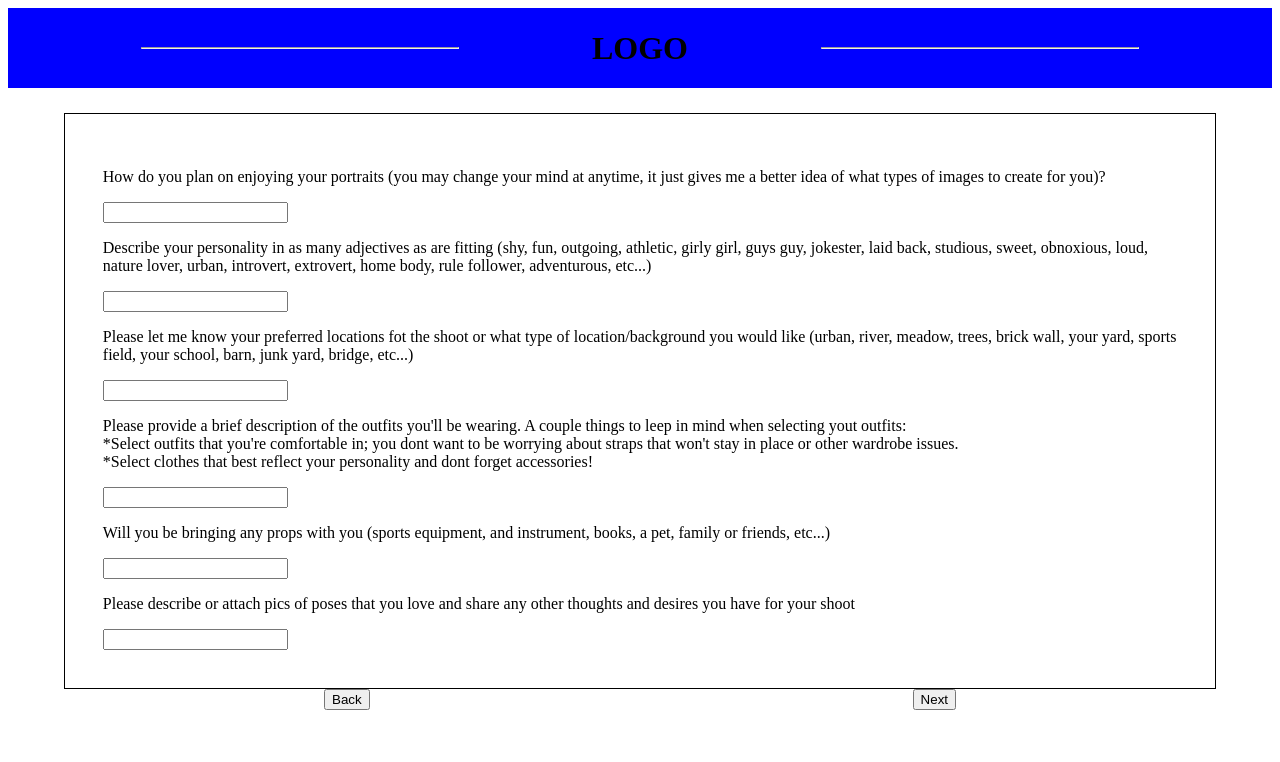
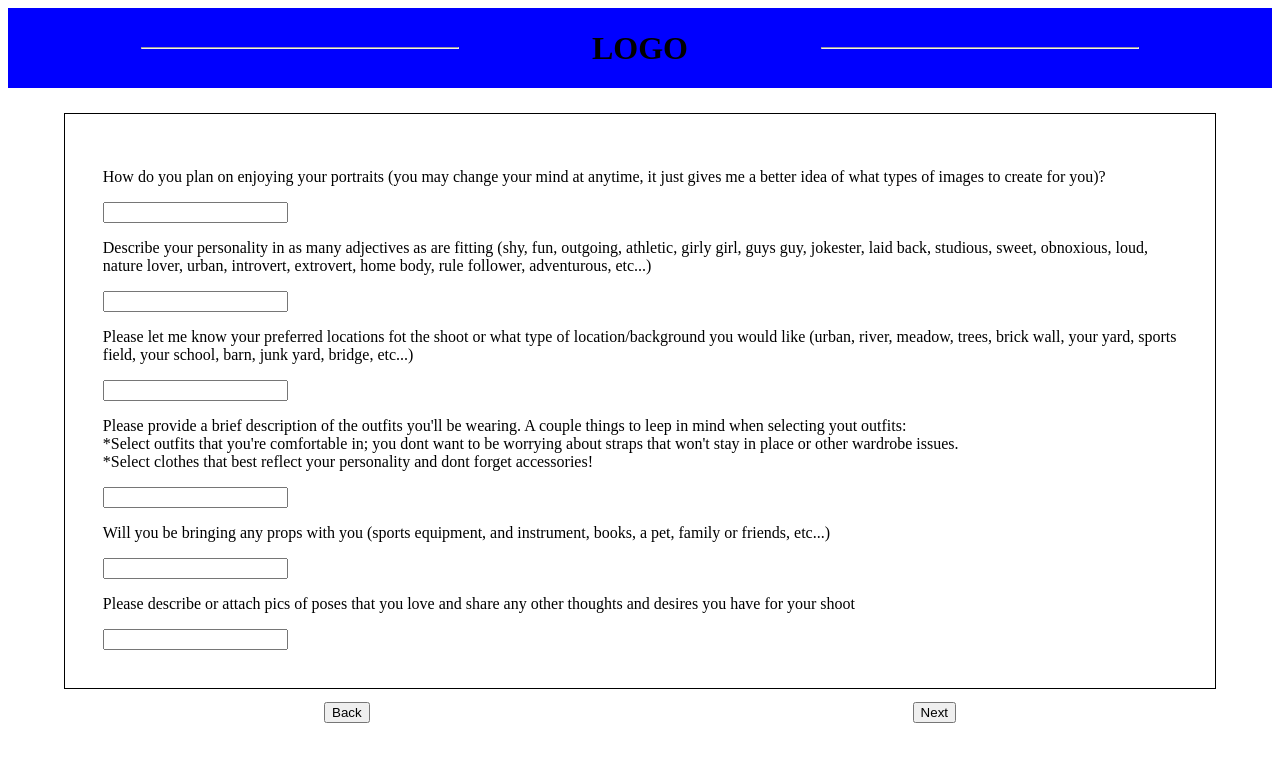
Before and after one commit to ryguybenson/capstone-appointment-app, a React app: page / in a window 1280 px wide. Shown: the top 762 px of the page. Built offline with nearby package versions, Linux system fonts and the light colour scheme.

Commit message:
format buttons and form

```diff
--- a/src/components/Buttons.jsx
+++ b/src/components/Buttons.jsx
@@ -9,7 +9,8 @@ function Buttons() {
     postition: 'fixed',
     bottom: '5%',
     width: '50%',
-    margin: 'auto'
+    margin: 'auto',
+    marginTop: '1%'
   }
   return (
     <div style={buttons}>
```
